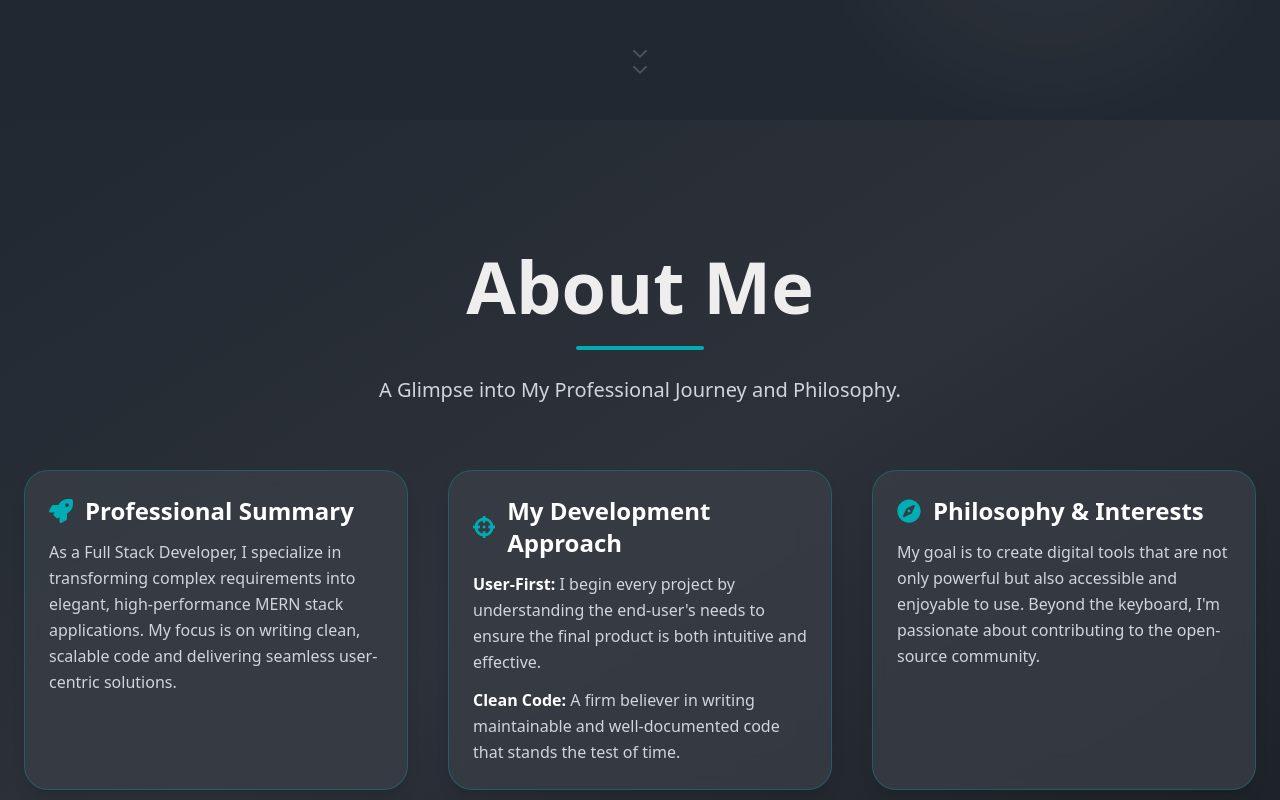
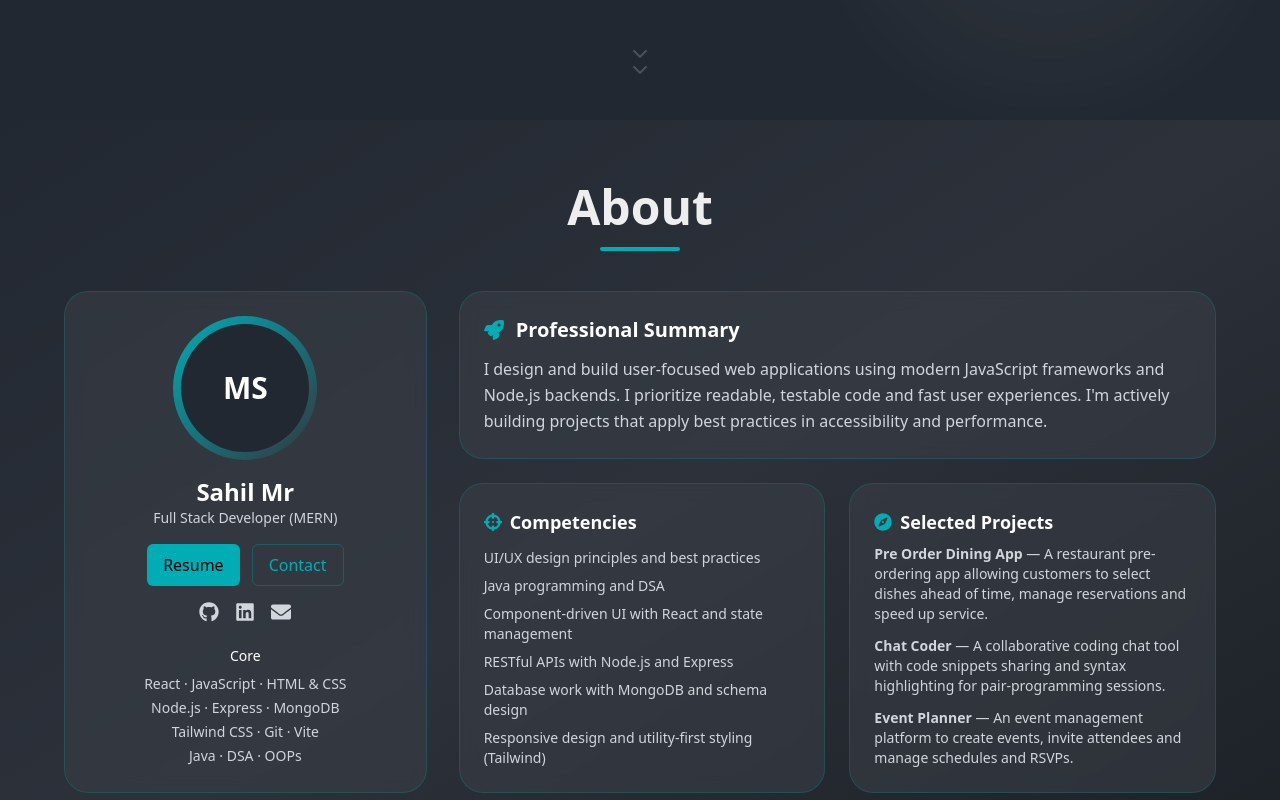
Before and after one commit to MsrSahil/Portfolio, a React (Vite) app: page / in a window 1280 px wide. Shown: the part 680-1480 px from the top of the page. Built offline with nearby package versions, Linux system fonts and the light colour scheme.

Commit message:
feat: Revamp About section with new layout, added social links, and updated content

```diff
--- a/src/pages/About.jsx
+++ b/src/pages/About.jsx
@@ -1,6 +1,6 @@
 import React from "react";
 import { motion } from "framer-motion";
-import { FaRocket, FaCrosshairs, FaCompass } from "react-icons/fa";
+import { FaRocket, FaCrosshairs, FaCompass, FaGithub, FaLinkedin, FaEnvelope } from "react-icons/fa";
 
 const About = () => {
   const container = {
@@ -23,102 +23,114 @@ const About = () => {
   return (
     <section
       id="about"
-      className="relative flex flex-col justify-center items-center w-full min-h-screen
-      bg-gradient-to-br from-[#222831] via-[#2C313A] to-[#1B2025] px-6 pt-24 md:pt-0 pb-12 overflow-hidden"
+      className="relative flex flex-col justify-center items-center w-full min-h-screen bg-gradient-to-br from-[#222831] via-[#2C313A] to-[#1B2025] px-6 pt-24 md:pt-0 pb-16 overflow-hidden"
     >
-      <div className="max-w-7xl mx-auto relative z-10">
+      <div className="max-w-6xl mx-auto relative z-10">
         <motion.div
-          className="text-center mb-16 pt-12"
-          initial={{ opacity: 0, y: -30 }}
+          className="mb-10 text-center"
+          initial={{ opacity: 0, y: -20 }}
           whileInView={{ opacity: 1, y: 0 }}
           viewport={{ once: true }}
-          transition={{ duration: 0.8 }}
+          transition={{ duration: 0.7 }}
         >
-          <h1 className="text-6xl md:text-7xl font-bold mb-6 text-[#EEEEEE] font-heading">
-            About Me
-          </h1>
-          <motion.div
-            className="w-32 h-1 bg-[#00ADB5] rounded-full mx-auto mb-6"
-            initial={{ width: 0 }}
-            whileInView={{ width: 128 }}
-            viewport={{ once: true }}
-            transition={{ duration: 0.8, delay: 0.3 }}
-          />
-          <p className="text-xl text-gray-300 max-w-3xl mx-auto leading-relaxed">
-            A Glimpse into My Professional Journey and Philosophy.
-          </p>
+          <h2 className="text-4xl md:text-5xl font-bold text-[#EEEEEE]">About</h2>
+          <motion.div className="w-20 h-1 bg-[#00ADB5] rounded-full mx-auto mt-4" initial={{ width: 0 }} whileInView={{ width: 80 }} transition={{ duration: 0.6 }} />
         </motion.div>
 
-        <motion.div
-          variants={container}
-          initial="hidden"
-          whileInView="visible"
-          viewport={{ once: true }}
-          className="grid grid-cols-1 md:grid-cols-3 gap-10"
-        >
-          {/* Card 1: Professional Summary */}
+  <div className="grid grid-cols-1 lg:grid-cols-3 gap-8 items-stretch">
+          {/* Profile card */}
+          <motion.aside
+            initial={{ opacity: 0, x: -20 }}
+            whileInView={{ opacity: 1, x: 0 }}
+            viewport={{ once: true }}
+            transition={{ duration: 0.6 }}
+            className="col-span-1 bg-[#393E46]/60 backdrop-blur p-6 rounded-3xl border border-[#00ADB5]/20 h-full flex flex-col justify-between"
+          >
+            <div className="flex flex-col items-center text-center">
+              <div className="w-36 h-36 rounded-full bg-gradient-to-br from-[#00ADB5] to-transparent mb-4 flex items-center justify-center">
+                <div className="w-32 h-32 rounded-full bg-[#222831] flex items-center justify-center text-3xl font-bold text-white">MS</div>
+              </div>
+              <h3 className="text-2xl font-semibold text-white">Sahil Mr</h3>
+              <p className="text-sm text-gray-300 mb-4">Full Stack Developer (MERN)</p>
+
+              <div className="flex gap-3 mb-4">
+                <a
+                  href="/resume.pdf"
+                  download
+                  aria-label="Download resume"
+                  className="inline-flex items-center justify-center gap-2 bg-[#00ADB5] text-black px-4 py-2 rounded-md font-medium hover:opacity-95 transition focus:outline-none focus:ring-2 focus:ring-[#00ADB5]/40"
+                >
+                  Resume
+                </a>
+
+                <a
+                  href="#contact"
+                  aria-label="Contact"
+                  className="inline-flex items-center justify-center gap-2 border border-[#00ADB5]/30 text-[#00ADB5] px-4 py-2 rounded-md hover:bg-[#00ADB5]/8 transition focus:outline-none focus:ring-2 focus:ring-[#00ADB5]/30"
+                >
+                  Contact
+                </a>
+              </div>
+
+              <div className="flex items-center gap-4 mb-4">
+                <a href="https://github.com/MsrSahil" target="_blank" rel="noreferrer" className="text-gray-300 hover:text-white" aria-label="GitHub"><FaGithub size={20} /></a>
+                <a href="https://www.linkedin.com/" target="_blank" rel="noreferrer" className="text-gray-300 hover:text-white" aria-label="LinkedIn"><FaLinkedin size={20} /></a>
+                <a href="#contact" className="text-gray-300 hover:text-white" aria-label="Email"><FaEnvelope size={20} /></a>
+              </div>
+
+              <div className="w-full mt-2">
+                <h4 className="text-sm text-white font-medium mb-2">Core</h4>
+                <ul className="text-gray-300 text-sm space-y-1">
+                  <li>React · JavaScript · HTML & CSS</li>
+                  <li>Node.js · Express · MongoDB</li>
+                  <li>Tailwind CSS · Git · Vite</li>
+                  <li>Java · DSA · OOPs</li>
+                </ul>
+              </div>
+            </div>
+          </motion.aside>
+
+          {/* Main content */}
           <motion.div
-            variants={item}
-            whileHover={{ y: -5, scale: 1.02 }}
-            transition={{ duration: 0.3, ease: "easeOut" }}
-            className="relative bg-[#393E46]/80 backdrop-blur-lg p-6 rounded-3xl border border-[#00ADB5]/30
-            shadow-lg hover:shadow-2xl hover:shadow-[#00ADB5]/20 h-full group" // Added group
+            initial={{ opacity: 0, x: 20 }}
+            whileInView={{ opacity: 1, x: 0 }}
+            viewport={{ once: true }}
+            transition={{ duration: 0.6 }}
+            className="col-span-1 lg:col-span-2 space-y-6"
           >
-            {/* === CORNER BRACKET ELEMENTS (NEW) === */}
-            <div className="absolute top-4 left-4 w-6 h-6 border-t-2 border-l-2 border-[#00ADB5]/50 rounded-tl-xl opacity-0 group-hover:opacity-100 transition-opacity duration-300"></div>
-            <div className="absolute bottom-4 right-4 w-6 h-6 border-b-2 border-r-2 border-[#00ADB5]/50 rounded-br-xl opacity-0 group-hover:opacity-100 transition-opacity duration-300"></div>
-
-            <h3 className="text-2xl font-bold text-white mb-3 flex items-center gap-3 font-heading">
-              <FaRocket className="text-[#00ADB5]" /> Professional Summary
-            </h3>
-            <p className="text-gray-300 leading-relaxed">
-              As a Full Stack Developer, I specialize in transforming complex requirements into elegant, high-performance MERN stack applications. My focus is on writing clean, scalable code and delivering seamless user-centric solutions.
-            </p>
-          </motion.div>
-
-          {/* Card 2: My Development Approach */}
-          <motion.div
-            variants={item}
-            whileHover={{ y: -5, scale: 1.02 }}
-            transition={{ duration: 0.3, ease: "easeOut" }}
-            className="relative bg-[#393E46]/80 backdrop-blur-lg p-6 rounded-3xl border border-[#00ADB5]/30
-            shadow-lg hover:shadow-2xl hover:shadow-[#00ADB5]/20 h-full group" // Added group
-          >
-            <div className="absolute top-4 left-4 w-6 h-6 border-t-2 border-l-2 border-[#00ADB5]/50 rounded-tl-xl opacity-0 group-hover:opacity-100 transition-opacity duration-300"></div>
-            <div className="absolute bottom-4 right-4 w-6 h-6 border-b-2 border-r-2 border-[#00ADB5]/50 rounded-br-xl opacity-0 group-hover:opacity-100 transition-opacity duration-300"></div>
-
-            <h3 className="text-2xl font-bold text-white mb-3 flex items-center gap-3 font-heading">
-              <FaCrosshairs className="text-[#00ADB5]" /> My Development Approach
-            </h3>
-            <div className="text-gray-300 leading-relaxed space-y-3">
-              <p>
-                <strong className="font-semibold text-white">User-First:</strong> I begin every project by understanding the end-user's needs to ensure the final product is both intuitive and effective.
-              </p>
-              <p>
-                <strong className="font-semibold text-white">Clean Code:</strong> A firm believer in writing maintainable and well-documented code that stands the test of time.
+            <div className="bg-[#393E46]/60 backdrop-blur p-6 rounded-3xl border border-[#00ADB5]/20">
+              <h3 className="text-xl font-semibold text-white mb-3 flex items-center gap-3"><FaRocket className="text-[#00ADB5]" /> Professional Summary</h3>
+              <p className="text-gray-300 leading-relaxed">
+                I design and build user-focused web applications using modern JavaScript frameworks and Node.js backends. I prioritize readable, testable code and fast user experiences. I'm actively building projects that apply best practices in accessibility and performance.
               </p>
             </div>
+
+            <div className="grid grid-cols-1 md:grid-cols-2 gap-6">
+              <div className="bg-[#393E46]/60 backdrop-blur p-6 rounded-3xl border border-[#00ADB5]/20 h-full flex flex-col justify-between">
+                <h4 className="text-lg font-semibold text-white mb-2 flex items-center gap-2"><FaCrosshairs className="text-[#00ADB5]" /> Competencies</h4>
+                <ul className="text-gray-300 text-sm space-y-2">
+                  <li>UI/UX design principles and best practices</li>
+                  <li>Java programming and DSA</li>
+                  <li>Component-driven UI with React and state management</li>
+                  <li>RESTful APIs with Node.js and Express</li>
+                  <li>Database work with MongoDB and schema design</li>
+                  <li>Responsive design and utility-first styling (Tailwind)</li>
+                </ul>
+              </div>
+
+              <div className="bg-[#393E46]/60 backdrop-blur p-6 rounded-3xl border border-[#00ADB5]/20 h-full flex flex-col justify-between">
+                <h4 className="text-lg font-semibold text-white mb-2 flex items-center gap-2"><FaCompass className="text-[#00ADB5]" /> Selected Projects</h4>
+                <div className="text-gray-300 text-sm space-y-3">
+                  <div><strong>Pre Order Dining App</strong> — A restaurant pre-ordering app allowing customers to select dishes ahead of time, manage reservations and speed up service.</div>
+                  <div><strong>Chat Coder</strong> — A collaborative coding chat tool with code snippets sharing and syntax highlighting for pair-programming sessions.</div>
+                  <div><strong>Event Planner</strong> — An event management platform to create events, invite attendees and manage schedules and RSVPs.</div>
+                </div>
+              </div>
+            </div>
+
+
           </motion.div>
-
-          {/* Card 3: Philosophy & Interests */}
-          <motion.div
-            variants={item}
-            whileHover={{ y: -5, scale: 1.02 }}
-            transition={{ duration: 0.3, ease: "easeOut" }}
-            className="relative bg-[#393E46]/80 backdrop-blur-lg p-6 rounded-3xl border border-[#00ADB5]/30
-            shadow-lg hover:shadow-2xl hover:shadow-[#00ADB5]/20 h-full group" // Added group
-          >
-            <div className="absolute top-4 left-4 w-6 h-6 border-t-2 border-l-2 border-[#00ADB5]/50 rounded-tl-xl opacity-0 group-hover:opacity-100 transition-opacity duration-300"></div>
-            <div className="absolute bottom-4 right-4 w-6 h-6 border-b-2 border-r-2 border-[#00ADB5]/50 rounded-br-xl opacity-0 group-hover:opacity-100 transition-opacity duration-300"></div>
-
-            <h3 className="text-2xl font-bold text-white mb-3 flex items-center gap-3 font-heading">
-              <FaCompass className="text-[#00ADB5]" /> Philosophy & Interests
-            </h3>
-            <p className="text-gray-300 leading-relaxed">
-              My goal is to create digital tools that are not only powerful but also accessible and enjoyable to use. Beyond the keyboard, I'm passionate about contributing to the open-source community.
-            </p>
-          </motion.div>
-        </motion.div>
+        </div>
       </div>
     </section>
   );
```
Also changed, not shown: 1 other file (tests, documents, lock files or other folders).
